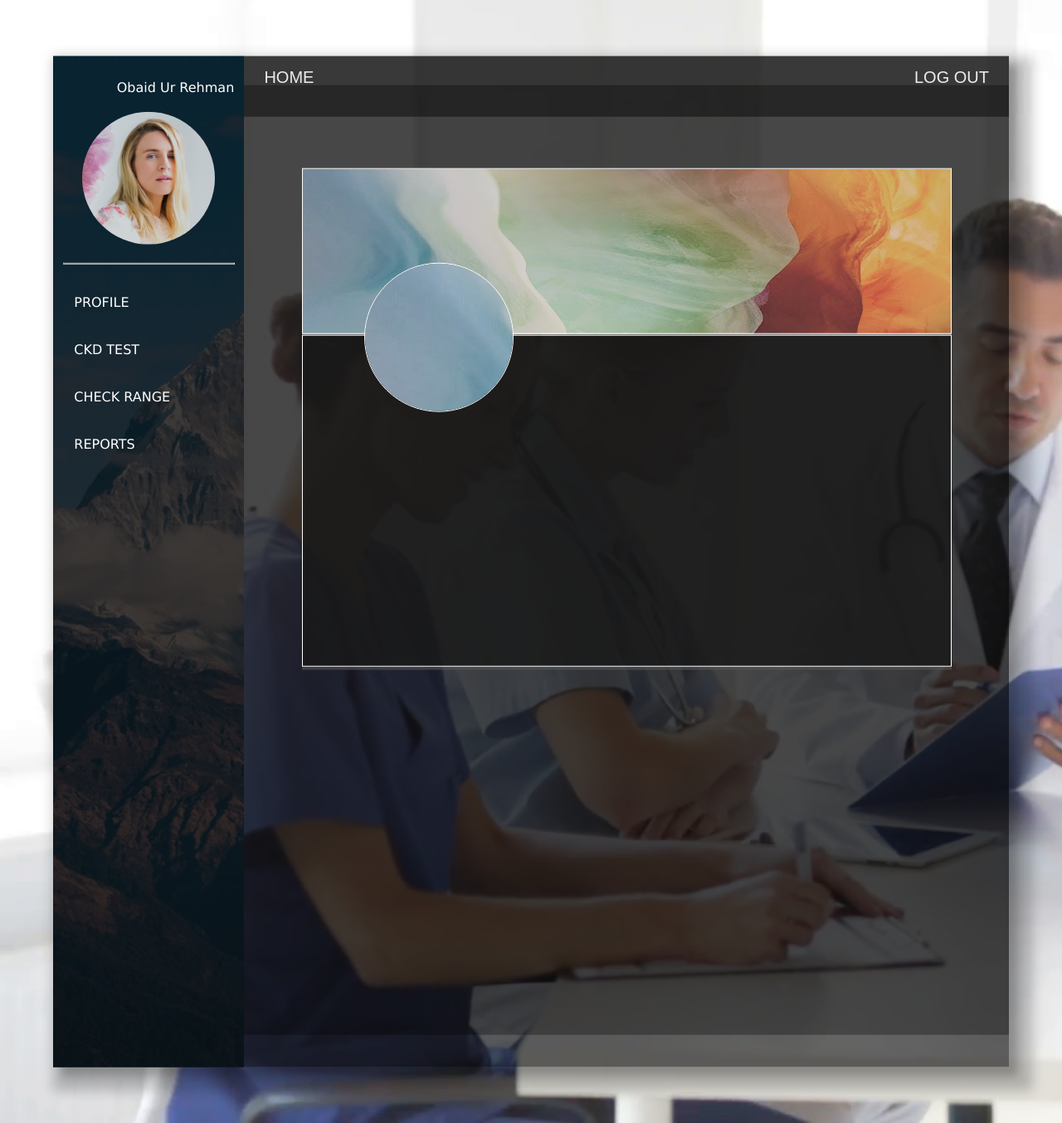
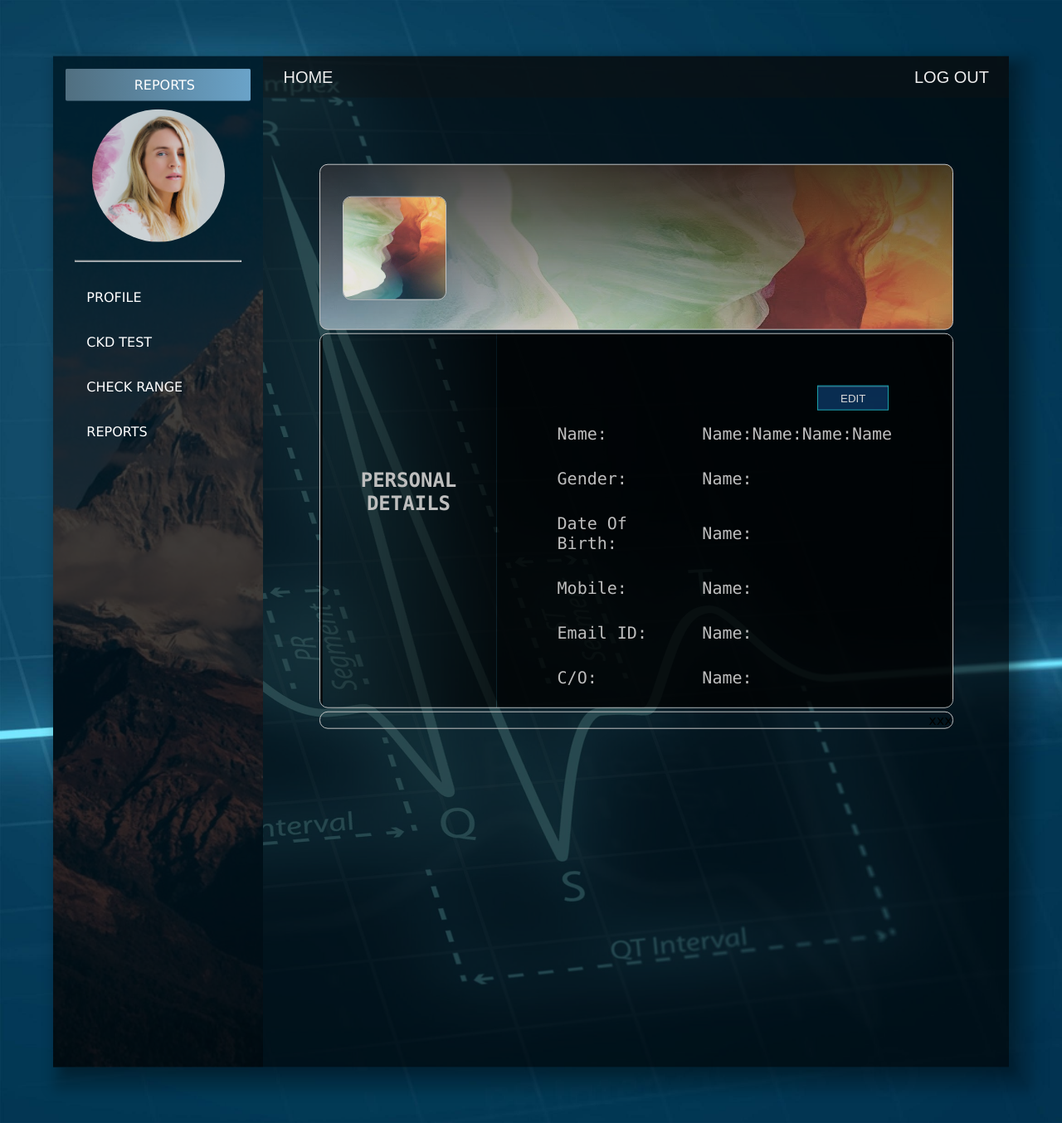
Before and after one commit to obaidr76/CKD, a Django app: page /webapp1/dashboard/1/ in a window 1280 px wide. Shown: the whole page at 83% size. Run offline with Django 3.2, Linux system fonts and the light colour scheme; some libraries are stand-ins or nearby versions.

Commit message:
2604/2010

```diff
--- a/mysite/webapp1/static/dashboard.css
+++ b/mysite/webapp1/static/dashboard.css
@@ -11,7 +11,7 @@ html, body
 }
 
 .wrapper {
-    background-color: rgb(0,0,0,0.6);
+    background-color: rgba(0,0,0,0.6);
     width: 90%;
     height: 90%;
     position: fixed;
@@ -19,6 +19,7 @@ html, body
     top: 50%;
     left: 50%;
     bottom: 20%;
+    overflow-y: hidden;
     -ms-transform: translateX(-50%) translateY(-50%);
     -webkit-transform: translate(-50%,-50%);
     transform: translate(-50%,-50%);
@@ -27,59 +28,39 @@ html, body
 
 
 .content {
-    width: 80%;
+    width: 78%;
     float: right;
-    z-index: 2;
+    z-index: 1;
+    position: relative;
     display: inline-block;
-    position: relative;
-}
-
-.sidenav, .sidenav-img {
     height: 100%;
-    width: 20%;
-    position: fixed;
-    z-index: 1;
-    top: 0;
-    left: 0;
-    overflow-x: hidden;
 }
 
 
-.sidenav {
-    background-color: rgba(12,12,12,0.8);
-    text-align: center;
-}
-
-
-.sidenav-img {
-    background-image: url("images/img3.jpg");
-    background-repeat: no-repeat;
-    background-size:cover;
-    width: 20%;
-}
 .sidenav ul {
     list-style-type: none;
-    padding: 0px;
-    background-color: transparent;
-    margin: 0 auto;
+    margin: 0;
+    padding: 0;
+    overflow: hidden;
+    background-color: none;
     text-align: left;
-    width: 100%;
 }
 
 .sidenav li {
-    width: 300px;
+    display: inline-block;
+    width: 100%;
     margin-top: 15px;
 
 }
 
 .sidenav li a {
     display: block;
-    width: 95%;
+    width: 100%;
     height: 100%;
     color: white;
-    padding: 13px 0px 10px 10px;
+    padding: 10px 10px 10px 10px;
     text-decoration: none;
-    border-radius:3px;
+    border-radius:2px;
 
 }
 
@@ -88,7 +69,6 @@ html, body
     color: white;
     background: linear-gradient(90deg, rgba(201,229,248,0.4) 0%, rgba(133,196,239,0.8) 100%);
     transition-duration: 0.3s;
-    margin-right: 10px;
 }
 
 .sidenav li a:active {
@@ -100,15 +80,13 @@ html, body
 
 .sidenav img
 {
-    margin-top:10px;
-    margin-bottom:10px;
-    width:160px;
-    height:160px;
-    border-radius:50%;
-    z-index:1;
+    margin-top:10px; margin-bottom:10px; width:160px;
+    height:160px; border-radius:50%;z-index:1;
 }
+
 .nav-pic
 {
+    text-align: center;
     opacity:0.8;
 }
 
@@ -118,34 +96,53 @@ html, body
     margin: 0 auto;
 }
 
-.sidenav i
+td
 {
-    font-size:0.5em;
+    padding: 14px;
 }
 
-.navbar-ele {
+#personal_tab2 td {
+    padding: 8px;
+}
+
+.content-container
+{
+    width: 100%;
+    background: rgba(0,0,0,0.22);
+    height: 100%;
+    overflow-x: hidden;
+    overflow-y: auto;
+}
+
+.sidenav {                                  /* left side navigation */
+    height: 100%;
+    width: 22%;
+    position: relative;
+    display: inline-block;
+    z-index: 1;
+    overflow-x: hidden;
+    background-image: url("images/img3.jpg"), linear-gradient(rgba(0,0,0,0.1),rgba(0,0,0,0.1));
+    background-blend-mode: overlay;
+    background-repeat: no-repeat;
+    background-size: cover;
+    background-color: rgba(12,12,12,0.8);
+    text-align: center;
+    padding: 15px;
+}
+
+.navbar-ele {                               /* top bar navigation */
     padding: 10px 10px 10px 10px;
     margin: 0 auto;
 }
 
-.navbar, .content-container {
-    display: inline-block;
-    position:fixed;
-    height:6%;
+.navbar {
+    position: relative;
+    height: 50px;
     font-family: "Proxima Nova", sans-serif;
     background: rgba(12,12,12,0.5);
-    width: 80%;
+    width: 100%;
     margin: 0 auto;
-}
-
-.content-container
-{
-    height:94%;
-    position: fixed;
-    width: 80%;
-    margin-top: 3%;
-    background-color: rgb(0, 0, 0,0.3);
-    overflow-y:scroll;
+    overflow: hidden;
 }
 
 .navbar ul {
@@ -169,3 +166,14 @@ html, body
 .navbar li a:hover {
         background-color: #b9b9b9;
     }
+
+.nav-opt ul li a{
+    color: white;
+    background: linear-gradient(90deg, rgba(201,229,248,0.4) 0%, rgba(133,196,239,0.8) 100%);
+    transition-duration: 0.3s;
+}
+
+.i{
+    font-size:4px;
+    width: 10px; height: 4px;
+}
--- a/mysite/webapp1/static/style.css
+++ b/mysite/webapp1/static/style.css
@@ -22,7 +22,10 @@
     color: #c2c2c2;
     opacity: 1; /* Firefox */
 }
-
+.panel_profile::placeholder { /* Chrome, Firefox, Opera, Safari 10.1+ */
+    color: grey;
+    opacity: 1; /* Firefox */
+}
 .img-container
 {
   text-align: center;
@@ -48,34 +51,28 @@ body {
   height: auto;
   float: left;
   text-align: center;
-  display:inline-block;
   overflow: hidden;
 }
-.panel_1
-{
-  margin-top: 0px;
-  width: 40%;
-  height: auto;
-  float: left;
-  display: block;
-  background-color: transparent;
-  position: relative;
-}
-.panel_2 {
+
+.panel_2, .panel_1{
     margin-top: 40px;
-    margin-right: 3%;
-    width: 57%;
+    margin-right:2.5%;
+    width: 52%;
     height: auto;
     float: right;
-    display: block;
     color: #ffffff;
     background-color: rgba(84,84,84,0.6);
     position: relative;
     box-shadow: 14px 14px 14px rgba(0,0,0,0.8), 10px 10px 10px rgba(0,0,0,0.8);
+    margin-bottom: 90px;
 }
 
-
-
+.panel_1
+{
+    width: 40%;
+    float: left;
+    margin-left: 2.5%;
+}
 @font-face {
   font-family: 'Open Sans';
   font-style: normal;
@@ -131,8 +120,7 @@ body {
     margin-right: 7.5%;
     position: relative;
     height: auto;
-    margin-top: 100px;
-    background-color: rgba(84,84,84,0.6);
+    margin-top: 80px;
     text-align: right;
 }
 
@@ -142,11 +130,12 @@ body {
     display: inline-block;
     height: 200px;
     overflow: hidden;
-    border: 1.5px #fff solid;
+    border: 1.5px #c3c3c3 solid;
+    border-radius:10px;
 }
 
 .panel_img {
-    background-image: url("images/img6.jpg"), linear-gradient(rgba(0,0,0,0.1),rgba(0,0,0,0.1));
+    background-image: url("images/img6.jpg"), linear-gradient(rgba(0,0,0,0.7),rgba(0,0,0,0.1));
     background-blend-mode: overlay;
     background-repeat: no-repeat;
     background-size: cover;
@@ -154,19 +143,17 @@ body {
 
 .panel_profile_icon
 {
-    height:180px;
-    margin-top: -90px;
-    width: 180px;
+    height:125px;
+    display:block;
+    position: absolute;
+    width: 125px;
     float:left;
-    margin-left: 75px;
-    overflow: hidden;
-    border-radius: 50%;
-    z-index:3;
+    margin-top: 38px;
+    margin-left: 3.5%;
 }
-.panel_profile
-{
-    height: 400px;
-    margin-top: -93px;
+.panel_profile {
+    height: 100%;
+    background-color: transparent;
 }
 
 .panel_img img
@@ -269,19 +251,43 @@ body {
 .log-form .btn:focus {
   outline: none;
 }
+#personal_button {
+    display: inline-block; background: rgba(32,141,255,0.3);
+    border: 1px solid #1ba0a9; padding: 0.5em 2em;
+    color: #d8d8d8;
+    margin: 10px 20px 0 0;
+    box-shadow: inset 0px 1px 0px rgba(255, 255, 255, 0.2);
+}
+
+#personal_button:hover {
+    background: rgba(32,141,255,0.6);
+}
+
 
 
 .profile_card1, .profile_card2 {
-    width: 28%;
-    text-align: left;
-    background:rgb(0, 0, 0,0.6);
-    position: relative;
-    display: inline-block;
-    height: 100%;
-    float: left;
-}
-.profile_card2
-{
-    width:72%;
+    width: 28%; position: relative; background: transparent;
+    display: inline-block; height: 100%;
+    max-height:450px; border: 2px solid rgba(0,0,0,0);
+    float: left; padding-top: 140px; color: #bebebe;
+    font-family: "Lucida Console"; font-size: 16px; text-align: center;
+    background-image: linear-gradient(to left,rgba(0,0,0,0.7), rgba(0,0,0,0.1));
 
 }
+.profile_card2 {
+    width: 72%;padding: 50px 0 60px 0; text-align: left; background:rgba(0,0,0,0.8);
+    overflow-x:hidden; overflow-y:hidden;
+}
+
+#personal_tab2
+{
+    display: none;
+}
+
+#personal_tab2, #personal_tab1
+{
+    position: relative; width: 80%;
+    margin: 0 10% 0 10%; font-size:20px;
+    background: transparent;
+
+}
--- a/mysite/webapp1/templates/dashboard.html
+++ b/mysite/webapp1/templates/dashboard.html
@@ -13,7 +13,7 @@
 </head>
 <style>
     body {
-        background-image: url("{%static 'images/img1.png'%}");
+        background-image: url("{%static 'images/img1.jpg'%}");
         background-repeat: no-repeat;
         background-attachment: fixed;
         background-size: cover;
@@ -23,31 +23,32 @@
 
 <body>
     <div class="wrapper">                                                            <!--  wrapper class -->
-        <div class="sidenav-img">                                                       <!--  side navigation panel -->
+                                                          <!--  side navigation panel -->
         <div class="sidenav">
-                <div style="text-align:center" class="nav-name table">
-                    <ul class="navul">
-                        <li class="nav-item active" style="text-align:center"><a href="#" class="nav-link">Obaid Ur Rehman</a></li>
+            <div class="sidenav-container">
+                <div class="nav-opt" style="text-align:center;">
+                    <ul class="navul xx" style="text-align:center;">
+
+                        <li style="margin-top:0px;"class="nav-item "><a href="#"> &nbsp&nbsp&nbspREPORTS</a></li>
                     </ul>
                 </div>
-                <div class="nav-pic">
+                <div style="text-align:center" class="nav-pic">
                     <img src="{%static '/images/img4.jpg'%}" alt="Flowers in Chania">
                 </div>
                 <hr style="width: 90%; "></hr>
-                <div class="nav-options table">
+                <div class="nav-options table" style="text-align: left;">
                     <ul class="navul">
                         <li class="nav-item active"><a href="#" class="nav-link"><i class="icono-user"></i> &nbsp&nbsp&nbspPROFILE</a></li>
                         <li class="nav-item "><a href="#"><i class="icono-file"></i> &nbsp&nbsp&nbspCKD TEST</a></li>
                         <li class="nav-item "><a href="#"><i href="#" class="icono-file"></i> &nbsp&nbsp&nbspCHECK RANGE</a></li>
                         <li class="nav-item "><a href="#"><i href="#" class="icono-barChart"></i> &nbsp&nbsp&nbspREPORTS</a></li>
                     </ul>
-
-
                 </div>
             </div>
         </div>
 
-        <div class="content">                                <!--  main content for container and nav -->
+        <div class="content">
+            <!--  main content for container and nav -->
             <div class="navbar">
                 <div class="navbar-ele">
                     <ul>
@@ -56,30 +57,76 @@
                     </ul>
                 </div>
             </div>
+
             <div class="content-container">
-                <!--  main content for probile ckd test/check/report goes here -->
-                {% if id == '1' %}
+                {% if id == '1' %}    <!--  main content for probile ckd test/check/report goes here -->
 
                 <div class="panel_3">
+                    <div class="panel_img">
+                        <div class="panel_profile_icon">
+                            <img src="{%static '/images/img7.jpg'%}" alt="Flowers in Chania">
+                        </div>
+                    </div>
 
-                    <div class="panel_img">
+                    <div class="panel_profile">
 
-                    </div>
-                    <div class="panel_profile_icon">
-                        <img src="{%static '/images/img6.jpg'%}" alt="Flowers in Chania">
-                    </div>
-                    <div class="panel_profile">
                         <div class="profile_card1">
 
+                            <h2>PERSONAL DETAILS</h2>
+                            </br></br></br></br></br></br></br></br></br></br></br></br></br></br></br></br></br></br></br>
                         </div>
                         <div class="profile_card2">
+                            <div id="personal_tab1">
+                                <input id="personal_button" class="btn" type="button" style="float: right" value="EDIT" />
+                                <table>
+                                    <tr><td>Name: </td><td>Name:Name:Name:Name </td></tr>
+                                    <tr><td>Gender: </td><td>Name: </td></tr>
+                                    <tr><td>Date Of Birth: </td><td>Name: </td></tr>
+                                    <tr><td>Mobile: </td><td>Name: </td></tr>
+                                    <tr><td>Email ID: </td><td>Name: </td></tr>
+                                    <tr><td>C/O: </td><td>Name: </td></tr>
+                                </table></br></br></br></br></br></br></br></br>
+                            </div>
+                            <div class="log-form2" id="personal_tab2">
 
+                                <form action="/webapp1/input/" method="POST">
+                                    <button id="personal_button" class="btn" type="submit" style="float: right; padding:10px 10px 10PX 10px;">SAVE CHANGES</button>
+                                    <table>
+                                        <tr><td>Name: </td><td><input type="text" name="age" placeholder="AGE" required /></td></tr>
+                                        <tr><td>Gender: </td><td><input type="text" name="age" placeholder="AGE" required /> </td></tr>
+                                        <tr><td>Date Of Birth: </td><td><input type="text" name="age" placeholder="AGE" required /> </td></tr>
+                                        <tr><td>Mobile: </td><td><input type="text" name="age" placeholder="AGE" required /> </td></tr>
+                                        <tr><td>Email ID: </td><td><input type="text" name="age" placeholder="AGE" required /></td></tr>
+                                        <tr><td>C/O: </td><td><input type="text" name="age" placeholder="AGE" required /> </td></tr>
+                                        <tr><td>C/O: </td><td><input type="file" name="age" placeholder="AGE" required /> </td></tr>
+                                    </table>
+                                </form>
 
+                                <!--
+    <div class="log-form2">
+        <form action="/webapp1/input/" method="POST">
+            <input type="text" name="age" placeholder="AGE" required />
+            <input type="text" name="albumin" placeholder="ALBUMIN" required />
+            <input type="text" name="rbc" placeholder="RED BLOOD CELLS" required />
+            <input type="text" name="bgr" placeholder="BLOOD GLUCOSE RANDOM" required />
+            <input type="text" name="urea" placeholder="BLOOD UREA" required />
+            <input type="text" name="creatinine" placeholder="CREATININE" required />
+            <button type="submit" class="btn">SUBMIT DETAILS</button>
+        </form>
+    </div>   -->
                             </div>
                         </div>
                     </div>
+                    <div class="panel_profile">
+                        xxx
+                    </div>
+                    <div style="height:50px;"class="padding-div">
 
-                {% elif id == '2' %}                   <!--CKD TEST-->
+                    </div>
+
+                </div>
+
+                {% elif id == '2' %}                                <!--CKD TEST-->
 
                 <div style="background: transparent" class="panel_1">
                     <div class="log-form">
@@ -119,13 +166,8 @@
                     <p> Some of the effects of low potassium include muscle weakness, cramping and fatigue. When kidneys fail they can no longer remove excess potassium, so the level builds up in the body. High potassium in the blood is called hyperkalemia, which may occur in people with advanced stages of chronic kidney disease (CKD).</p>
 
                 </div>
-
+            </div>
                 {% endif%}
-
-
-
-
-            </div>
 
         </div>
     </div>
@@ -140,3 +182,19 @@
 });
 });
 </script>
+
+<script>
+    var div1 = document.getElementById('personal_tab1'),
+    div2 = document.getElementById('personal_tab2');
+    function switchVisible() {
+        if(!div1) return;
+            if (getComputedStyle(div1).display == 'block') {
+            div1.style.display = 'none';
+            div2.style.display = 'block';
+        } else {
+             div1.style.display = 'block';
+            div2.style.display = 'none';
+        }
+    }
+    document.getElementById('personal_button').addEventListener('click', switchVisible);
+</script>
```
Also changed, not shown: other parts of mysite/webapp1/static/style.css (+14 -27 lines), mysite/webapp1/static/images/.picasa.ini, mysite/webapp1/static/images/.picasaoriginals/.picasa.ini, mysite/webapp1/static/images/.picasaoriginals/img6 - Copy.JPG (added), mysite/webapp1/static/images/img1.jpg (added), mysite/webapp1/static/images/img7.JPG (added). Lines whose indentation alone changed are shown as unchanged.
